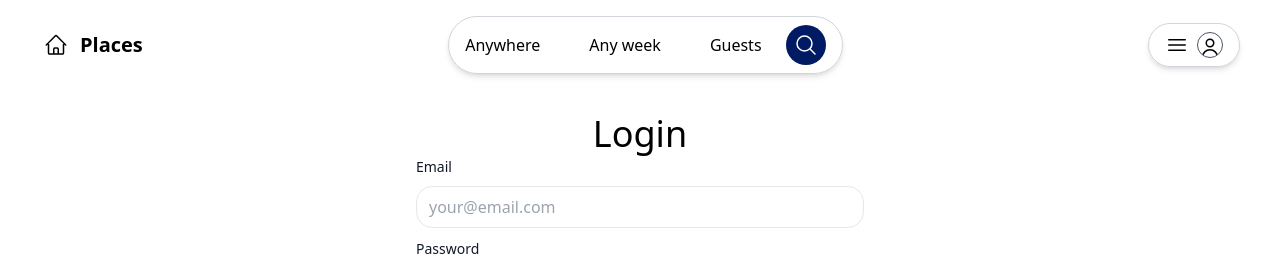
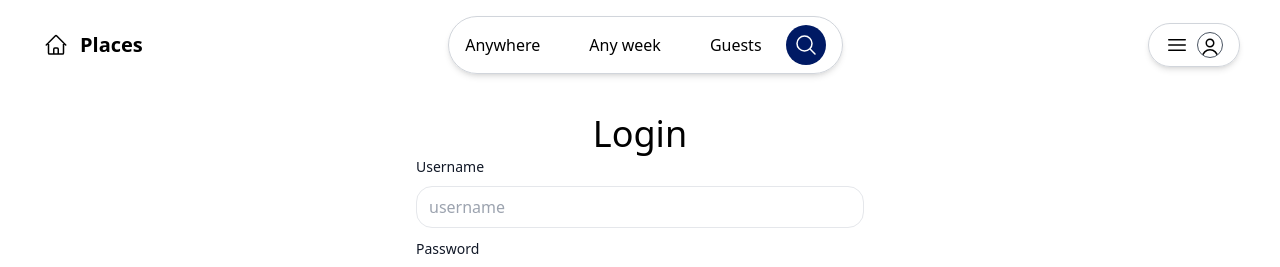
Before and after one commit to annegog/places, a React (Vite) app in the folder client/: page /login in a window 1280 px wide. Shown: the top 267 px of the page. Built offline with nearby package versions, Linux system fonts and the light colour scheme; no server answers.

Commit message:
username-header and login

```diff
--- a/client/src/Header.jsx
+++ b/client/src/Header.jsx
@@ -41,7 +41,7 @@ export default function Header(){
                     </div>
                     {!!user && (
                         <div>
-                            {user.first_name}
+                            {user.username}
                         </div>
                     )}
                 </Link>
--- a/client/src/pages/LoginPage.jsx
+++ b/client/src/pages/LoginPage.jsx
@@ -4,7 +4,7 @@ import axios from "axios";
 import { UserContext } from "../UserContext";
 
 export default function LoginPage() {
-  const [email, setEmail] = useState("");
+  const [username, setUsername] = useState("");
   const [password, setPassword] = useState("");
   const [redirect, setRedirect] = useState(false);
 
@@ -14,7 +14,7 @@ export default function LoginPage() {
     ev.preventDefault();
     try {
       const {data} = await axios.post("/login", {
-        email,
+        username, //email,
         password,
       });
       setUser(data);
@@ -35,13 +35,13 @@ export default function LoginPage() {
         <h1 className="text-4xl text-center mt-6">Login</h1>
         <form className="max-w-md mx-auto" onSubmit={handleLogin}>
           <label for="email" className="text-sm font-medium text-gray-900">
-            Email
+            Username
           </label>
           <input
-            type="email"
-            placeholder="your@email.com"
-            value={email}
-            onChange={ev => setEmail(ev.target.value)}
+            type="text"
+            placeholder="username"
+            value={username}
+            onChange={ev => setUsername(ev.target.value)}
             required
           />
           <label for="password" className="text-sm font-medium text-gray-900">
```
Also changed, not shown: 1 other file (tests, documents, lock files or other folders).
